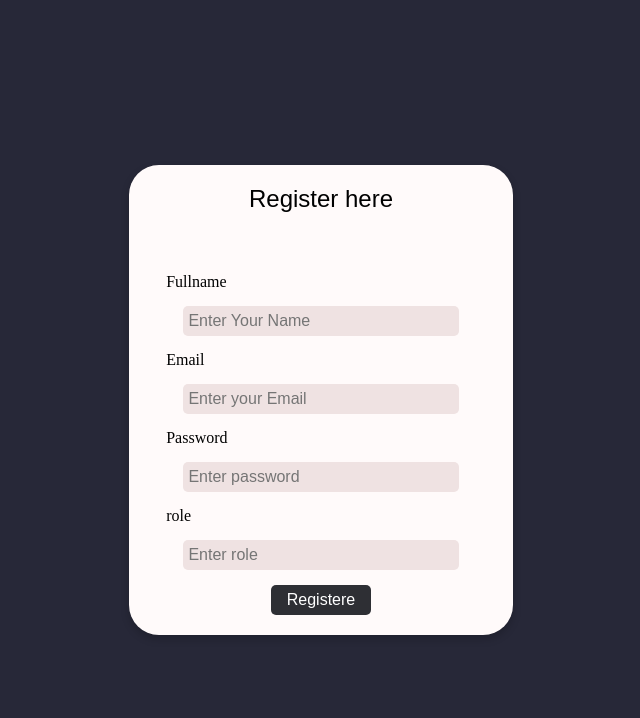
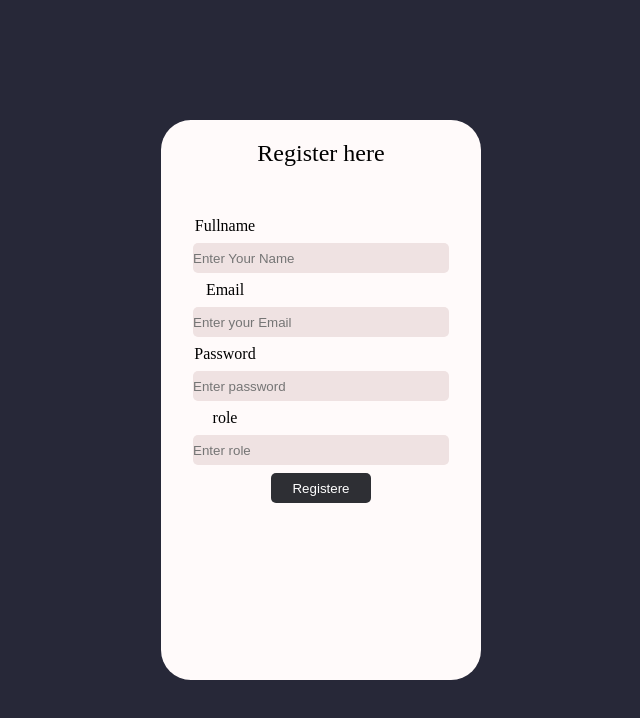
Before and after one commit to Manas171106/TaskCore, a React (Vite) app in the folder Frontend/: page / in a window 1280 px wide. Shown: the top 718 px of the page, without its empty margins (319-959 px from the left). Built offline with nearby package versions, Linux system fonts and the light colour scheme.

Commit message:
fixed some bugs on login controller

```diff
--- a/Frontend/src/styles/signuppage.css
+++ b/Frontend/src/styles/signuppage.css
@@ -55,75 +55,10 @@
     font-weight: 400;
     font-size: 1.5rem;
 }
-=======
-* {
-  margin: 0;
-  padding: 0;
-  box-sizing: border-box;
 
+.form .bottom{
+    width: 100%;
+    text-align: end;
+    padding: 20px;
+    cursor: pointer;
 }
-.signin {
-  width: 100%;
-  height: 100vh;
-  background-color: #272838;
-  display: flex;
-  align-items: center;
-  justify-content: center;
-}
-
-.signin .form {
-  padding-top: 20px;
-  width: 30%;
-  height: auto;
-  background-color: #FFFAFA;
-  display: flex;
-  overflow: hidden;
-  border-radius: 30px;
-  flex-direction: column;
-  text-align: center;
-  padding: 20px;
-  box-shadow: 0 4px 8px rgba(0, 0, 0, 0.2);
-}
-
-.form form {
-  margin-top: 20px;
-  width: 100%;
-  display: flex;
-  flex-direction: column;
-  align-items: center;
-  justify-content: center;
-  gap: 15px;
-}
-
-.form form input {
-  width: 90%;
-  height: 40px;
-  background-color: #EFE2E2;
-  border: none;
-  border-radius: 5px;
-  font-size: 1rem;
-  padding: 5px;
-}
-
-.form form label {
-  width: 90%;
-  text-align: left;
-  font-size: 1rem;
-}
-
-.form form input[type="submit"] {
-  width: 120px;
-  height: 40px;
-  background-color: #2E2F34;
-  color: white;
-  cursor: pointer;
-  font-size: 1rem;
-  border-radius: 5px;
-}
-
-.form h3 {
-  font-weight: 700;
-  font-size: 3rem;
-  margin-bottom: 20px;
-  font-family: 'Poppins', sans-serif;
-}
```
Also changed, not shown: 1 other file (tests, documents, lock files or other folders).
